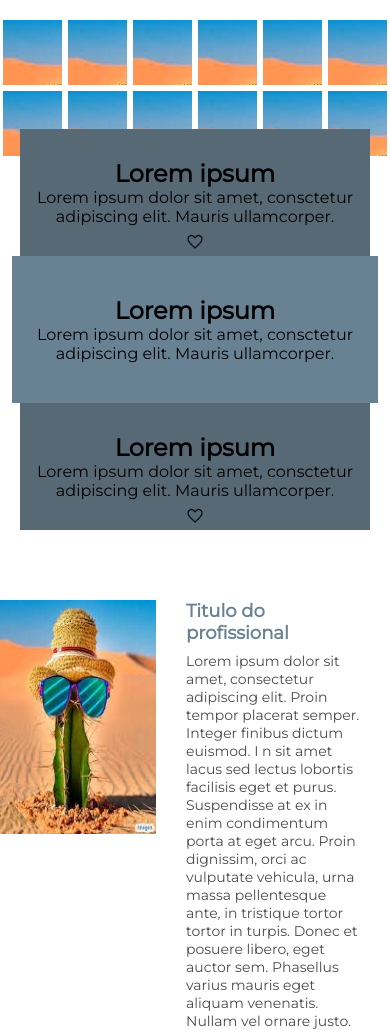
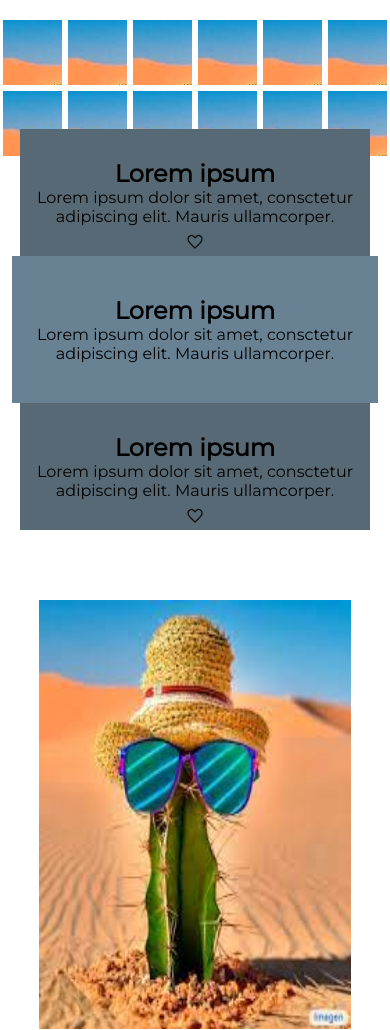
Before and after one commit to pkbceira03/web-page2, a plain HTML site: page index.html in a window 390 px wide. Shown: the part 103-1133 px from the top of the page. Drawn offline with Linux system fonts and the light colour scheme.

Commit message:
responsivo no perfil

```diff
--- a/src/css/style.css
+++ b/src/css/style.css
@@ -138,7 +138,7 @@ section.perfil-container{
 } */
 
 section.perfil-container .perfil-wraper{
-    padding-top: 60%;
+    padding-top: 40%;
     position: relative;
     max-width: 800px;
     margin: 0 auto;
@@ -177,7 +177,7 @@ section.perfil-container .texto-perfil p{
     margin-top: 8px;
 }
 
-@media screen and (max-width: 768PX){
+@media screen and (max-width: 768px){
     section.servicos > .container{
         flex-direction: column;
     }
@@ -189,7 +189,7 @@ section.perfil-container .texto-perfil p{
     }
     section.servicos > .container .box-servico:nth-of-type(2){
         width: 94%;
-        max-width: 3870px;
+        max-width: 380px;
         padding: 40px 2%;
     }
     section.servicos > .container .box-servico:nth-of-type(3){
@@ -197,4 +197,30 @@ section.perfil-container .texto-perfil p{
         max-width: 350px;
         padding: 30px 2%;
     }
+
+    section.perfil-container .perfil-wraper2{
+        display: inline-block;
+        text-align: center;
+    }
+
+    section.perfil-container .img-perfil{
+        width: 50%;
+        padding-top: 70%;
+        display: inline-block;
+        height: auto;
+    }
+
+    section.perfil-container .texto-perfil{
+        display: inline-block;
+        text-align: justify;
+        width: 100%;
+        padding: 0 30px;
+    }
 }
+
+@media screen and (max-width: 580px){
+    section.perfil-container .img-perfil{
+        width: 80%;
+        padding-top: 110%;
+    }
+}
```
